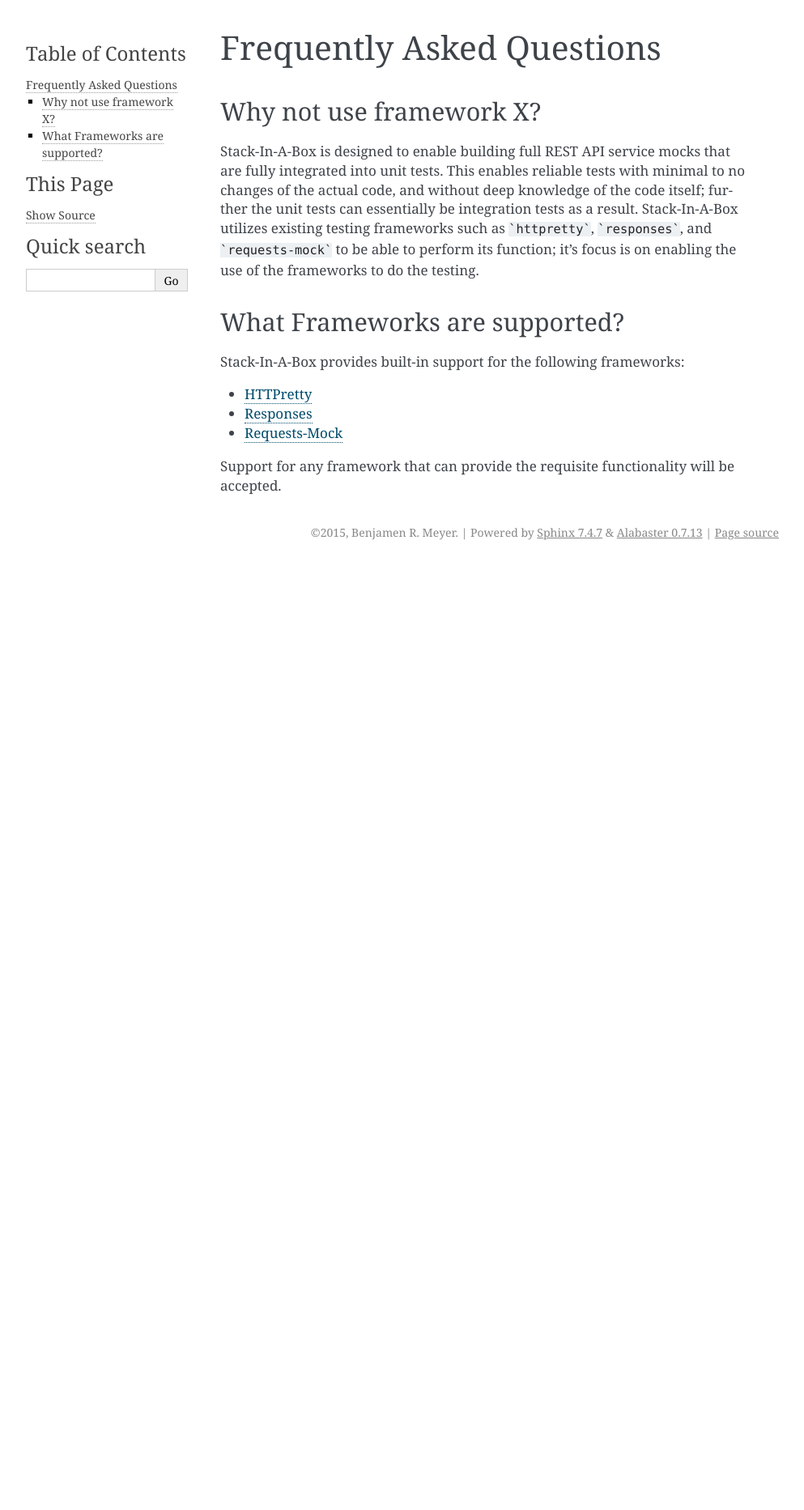
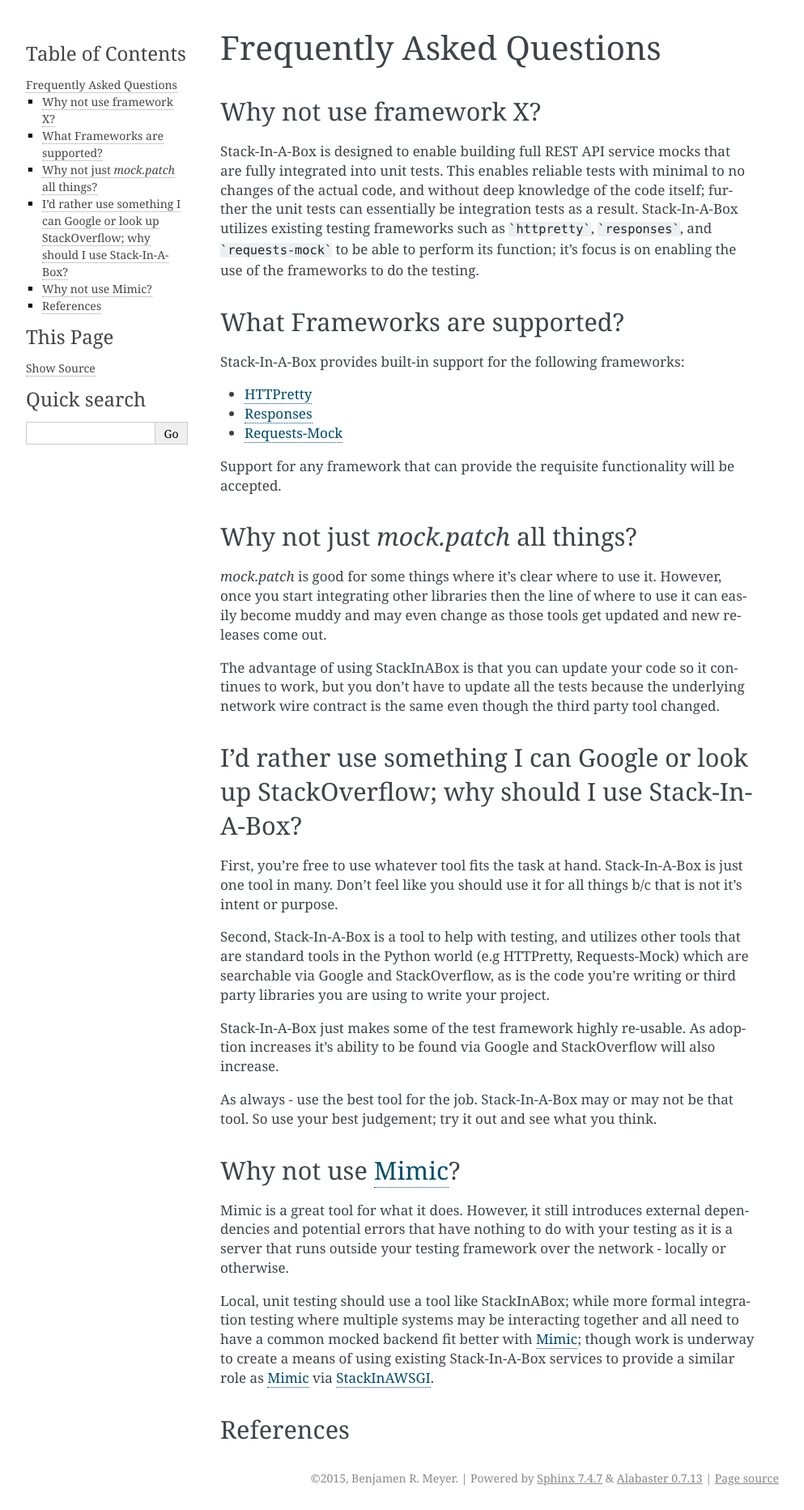
Before and after one commit to TestInABox/stackInABox, a Sphinx documentation site: the page built from docs/community/faq.rst, in a window 1280 px wide. Shown: the whole page at 81% size, without its empty margins (148-1141 px from the left). Built offline with Sphinx 7.4.7, drawn with Linux system fonts in a browser that asks for light colours; before the commit the page ends 900 px from its top, so only the background shows below that.

Commit message:
Enhancement: docs - about
- Enhancement: Add 'about' documentation to capture some project
  history
- Enhancement: Add some more 'FAQ' entries

```diff
--- a/docs/community/faq.rst
+++ b/docs/community/faq.rst
@@ -20,9 +20,60 @@
 
 Stack-In-A-Box provides built-in support for the following frameworks:
 
-* `HTTPretty <https://github.com/gabrielfalcao/HTTPretty>`_
-* `Responses <https://github.com/dropbox/responses>`_
-* `Requests-Mock <https://git.openstack.org/cgit/stackforge/requests-mock>`_
+* `HTTPretty <http://httpretty.readthedocs.io/>`_
+* `Responses <https://github.com/getsentry/responses>`_
+* `Requests-Mock <https://requests-mock.readthedocs.io/>`_
 
 Support for any framework that can provide the requisite functionality will be
 accepted.
+
+Why not just `mock.patch` all things?
+-------------------------------------
+
+`mock.patch` is good for some things where it's clear where to use it.
+However, once you start integrating other libraries then the line of where
+to use it can easily become muddy and may even change as those tools get updated
+and new releases come out.
+
+The advantage of using StackInABox is that you can update your code so it
+continues to work, but you don't have to update all the tests because the
+underlying network wire contract is the same even though the third party tool
+changed.
+
+I'd rather use something I can Google or look up StackOverflow; why should I use Stack-In-A-Box?
+------------------------------------------------------------------------------------------------
+
+First, you're free to use whatever tool fits the task at hand. Stack-In-A-Box is
+just one tool in many. Don't feel like you should use it for all things b/c that
+is not it's intent or purpose.
+
+Second, Stack-In-A-Box is a tool to help with testing, and utilizes other tools
+that are standard tools in the Python world (e.g HTTPretty, Requests-Mock) which
+are searchable via Google and StackOverflow, as is the code you're writing or
+third party libraries you are using to write your project.
+
+Stack-In-A-Box just makes some of the test framework highly re-usable. As adoption
+increases it's ability to be found via Google and StackOverflow will also increase.
+
+As always - use the best tool for the job. Stack-In-A-Box may or may not be that
+tool. So use your best judgement; try it out and see what you think.
+
+Why not use Mimic_?
+-------------------
+
+Mimic is a great tool for what it does. However, it still introduces external
+dependencies and potential errors that have nothing to do with your testing as
+it is a server that runs outside your testing framework over the network - locally
+or otherwise.
+
+Local, unit testing should use a tool like StackInABox; while more formal integration
+testing where multiple systems may be interacting together and all need to have
+a common mocked backend fit better with Mimic_; though work is underway to
+create a means of using existing Stack-In-A-Box services to provide a similar
+role as Mimic_ via StackInAWSGI_.
+
+References
+----------
+
+.. _Mimic: https://pypi.python.org/pypi/mimic/
+.. _StackInAWSGI: https://github.com/TestInABox/stackInAWSGI
```
Also changed, not shown: docs/community/about.rst (added, +23 -0 lines).
